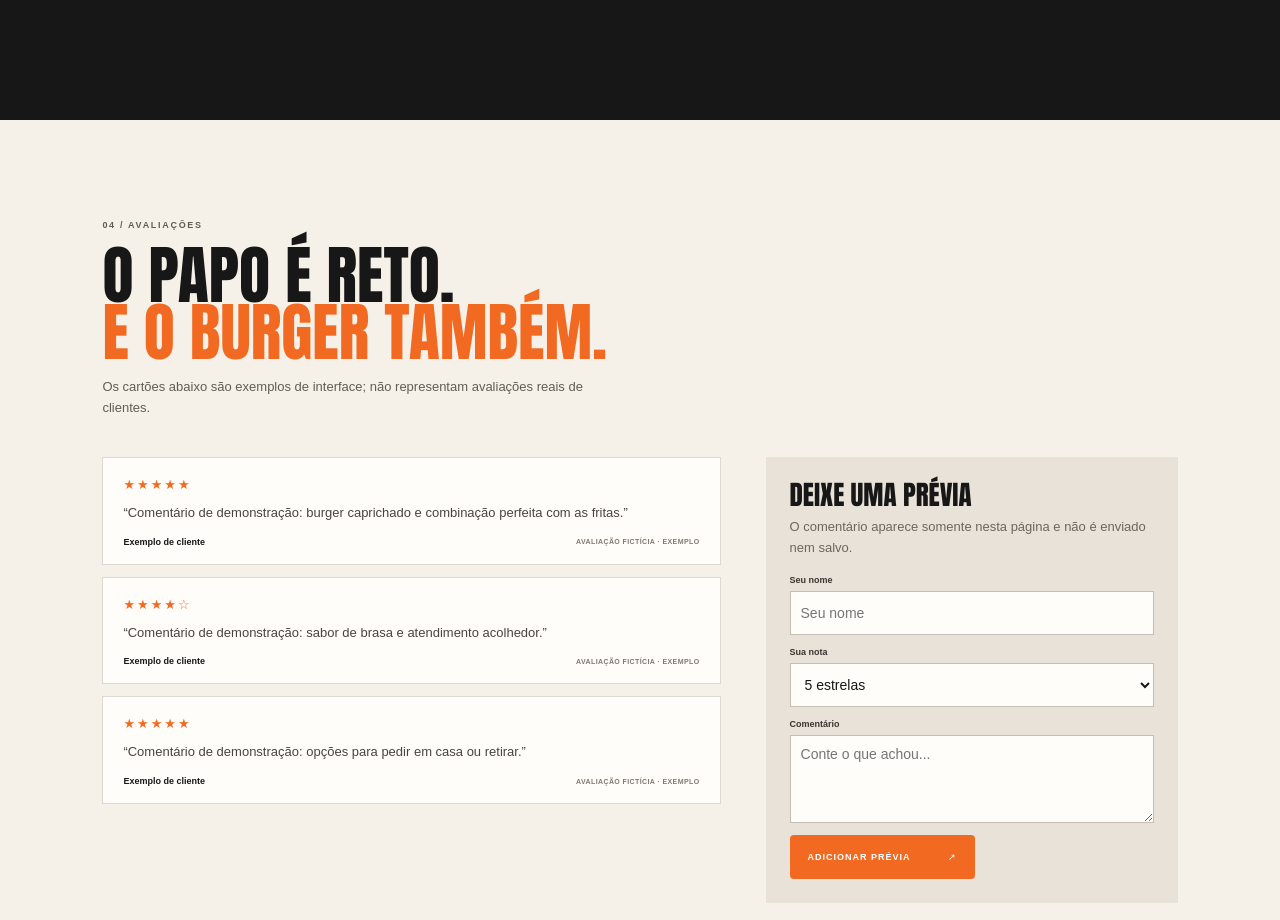
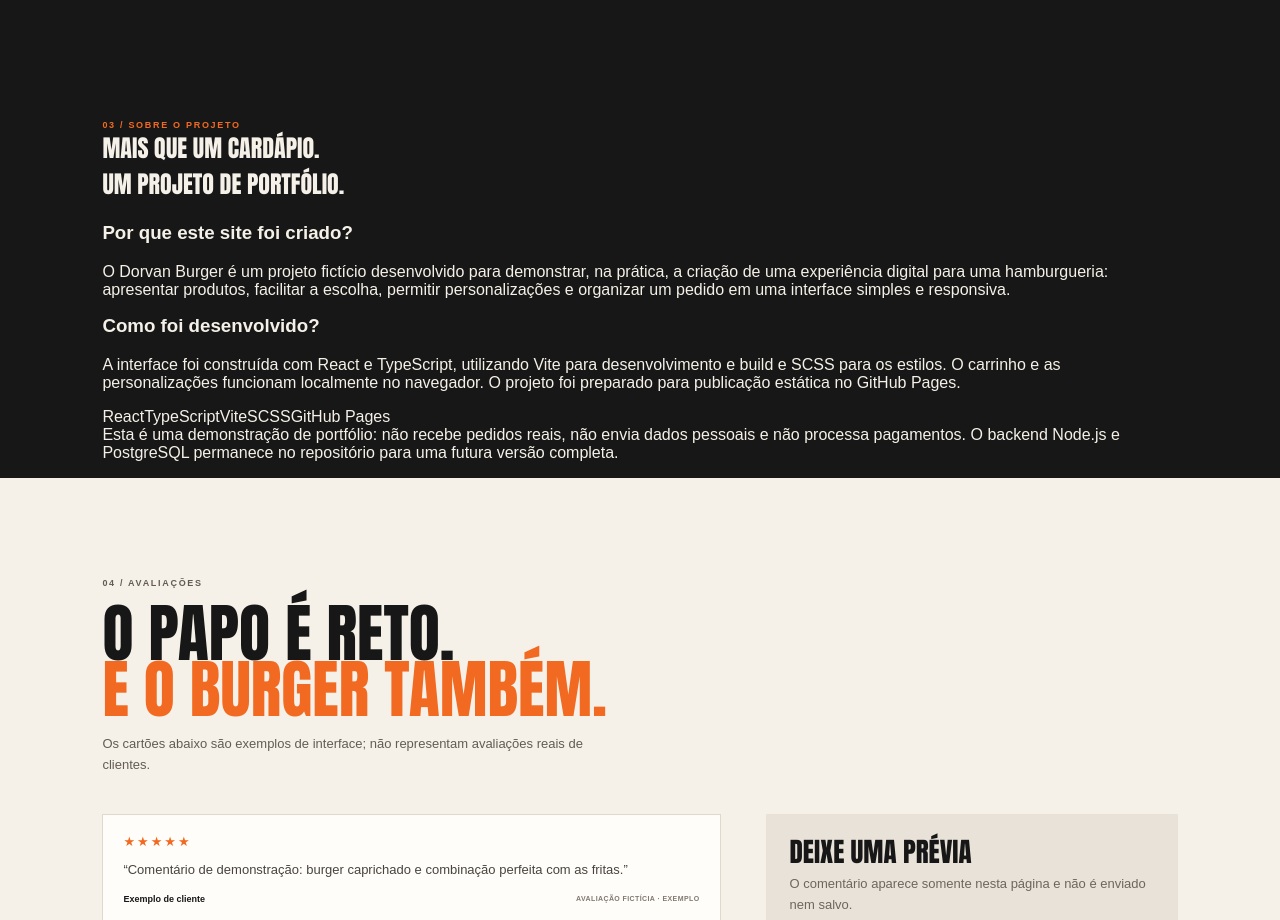
Before and after one commit to ericagomes-dev/dorvan-burger, a React (Vite) app in the folder frontend/: page / in a window 1280 px wide. Shown: the part 7120-8040 px from the top of the page. Built offline with nearby package versions, Linux system fonts and the light colour scheme.

Commit message:
Explain Dorvan Burger project purpose and implementation

```diff
--- a/frontend/src/App.tsx
+++ b/frontend/src/App.tsx
@@ -137,6 +137,26 @@ function App() {
 
       <section className="about-section section-pad" id="sobre"><div className="about-photo"><SafeImage src={images.interior} alt="Salão e balcão de hamburgueria com iluminação quente" loading="lazy" fallbackClassName="about-photo-fallback" fallback={<span>AMBIENTE DORVAN</span>} /><span>SABOR DE VERDADE</span></div><div className="about-copy"><span className="section-number">02 / SOBRE A DORVAN</span><h2>DA NOSSA CHAPA<br /><em>PRA SUA QUEBRADA</em></h2><p className="about-subtitle">Sabor de verdade. Atitude de sobra.</p><p>Na Dorvan Burger, cada pedido é preparado para quem gosta de hambúrguer bem feito, acompanhamentos caprichados e aquele sabor que dá vontade de repetir.</p><div className="about-points"><span><b>01</b> Hambúrguer preparado na chapa.</span><span><b>02</b> Entrega e retirada com praticidade.</span><span><b>03</b> Combinações para todos os apetites.</span><span><b>04</b> Sabor e qualidade em cada pedido.</span></div></div></section>
 
+
+      <section className="project-story section-pad" id="projeto">
+        <div className="project-story-heading">
+          <span className="section-number">03 / SOBRE O PROJETO</span>
+          <h2>MAIS QUE UM CARDÁPIO.<br /><em>UM PROJETO DE PORTFÓLIO.</em></h2>
+        </div>
+        <div className="project-story-content">
+          <div>
+            <h3>Por que este site foi criado?</h3>
+            <p>O Dorvan Burger é um projeto fictício desenvolvido para demonstrar, na prática, a criação de uma experiência digital para uma hamburgueria: apresentar produtos, facilitar a escolha, permitir personalizações e organizar um pedido em uma interface simples e responsiva.</p>
+          </div>
+          <div>
+            <h3>Como foi desenvolvido?</h3>
+            <p>A interface foi construída com React e TypeScript, utilizando Vite para desenvolvimento e build e SCSS para os estilos. O carrinho e as personalizações funcionam localmente no navegador. O projeto foi preparado para publicação estática no GitHub Pages.</p>
+          </div>
+        </div>
+        <div className="project-tech" aria-label="Tecnologias utilizadas"><span>React</span><span>TypeScript</span><span>Vite</span><span>SCSS</span><span>GitHub Pages</span></div>
+        <p className="project-demo-note">Esta é uma demonstração de portfólio: não recebe pedidos reais, não envia dados pessoais e não processa pagamentos. O backend Node.js e PostgreSQL permanece no repositório para uma futura versão completa.</p>
+      </section>
+
       <ReviewsSection />
       <footer className="footer" id="contato"><a className="wordmark footer-logo" href="#inicio"><SafeImage src={images.logo} alt="Dorvan Burger — Atitude de sobra" fallbackClassName="brand-image-fallback" fallback={<><strong>D<span>.</span></strong><small>DORVAN BURGER</small></>} /></a><div className="footer-contact"><span>ENTREGA E RETIRADA</span><p>Entrega em São Gonçalo.<br />Retirada no local.</p></div><div className="footer-contact"><span>PEDIDOS ONLINE</span><p>Monte seu pedido pelo cardápio e confira os detalhes no carrinho.</p></div><div className="footer-links"><span>NAVEGUE</span><a href="#inicio">Início</a><a href="#cardapio">Cardápio</a><a href="#sobre">Sobre</a><a href="#avaliacoes">Avaliações</a></div><div className="developer-credit"><span>PROJETO DE PORTFÓLIO</span><strong>Desenvolvido por Érica Gomes</strong><p>Front-End Developer</p><div className="developer-links"><a href="mailto:ericagomesdev@gmail.com">E-mail</a><a href="https://github.com/ericagomes-dev" target="_blank" rel="noreferrer">GitHub</a><a href="https://www.linkedin.com/in/ericagomesdev/" target="_blank" rel="noreferrer">LinkedIn</a></div></div><small className="copyright">© 2026 DORVAN BURGER · SABOR DE VERDADE. ATITUDE DE SOBRA.</small></footer>
 
```
